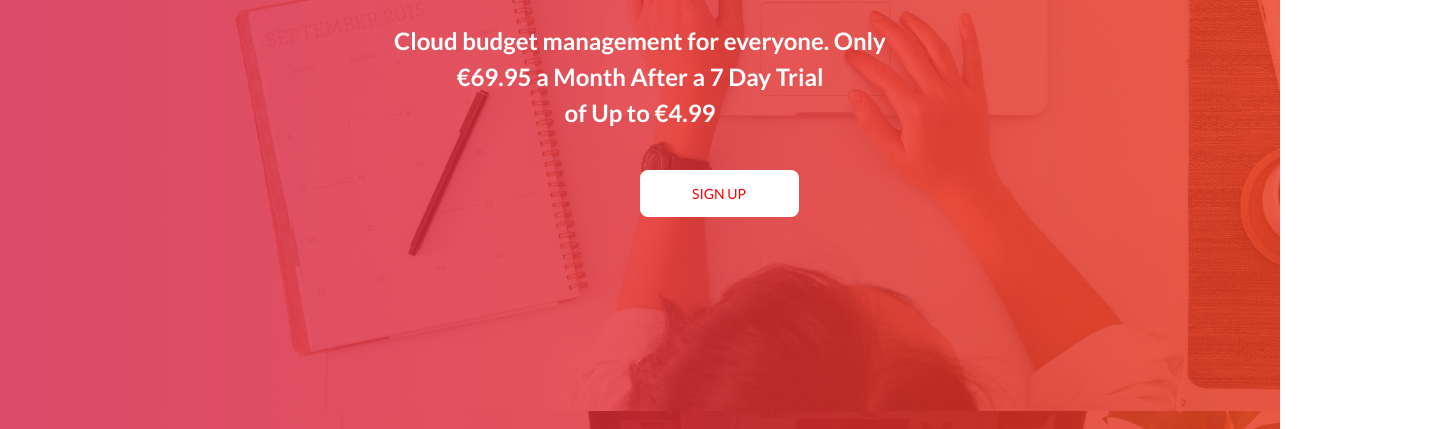
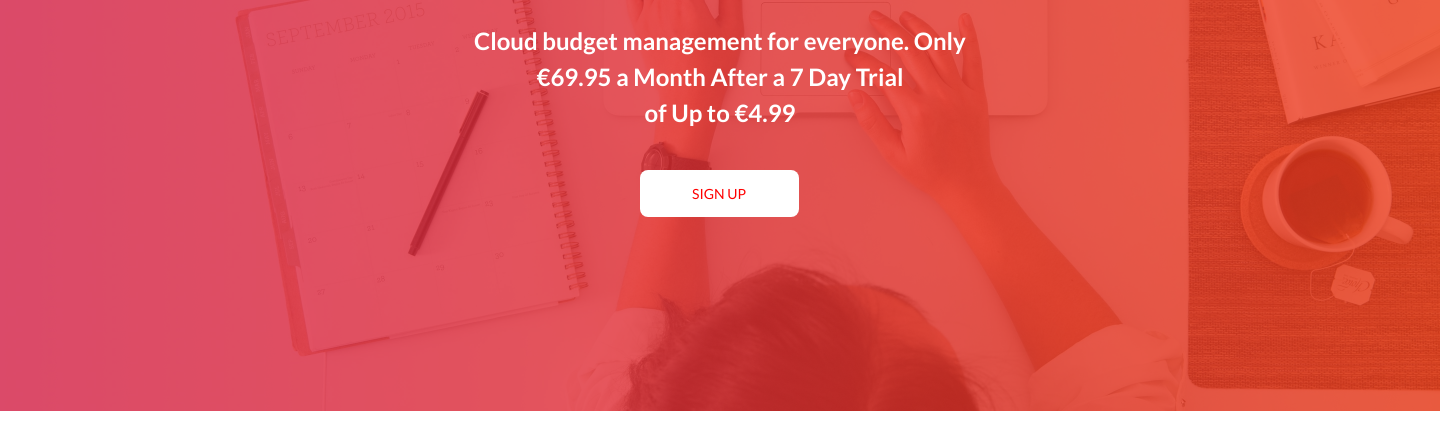
Before and after one commit to Kolia1996/homework1, a plain HTML site: page index.html in a window 1280 px wide. Shown: the part 371-800 px from the top of the page, 1440 px wide, since content can reach past the window. Drawn offline with Linux system fonts and the light colour scheme.

Commit message:
Update style.css

```diff
--- a/style.css
+++ b/style.css
@@ -2,9 +2,9 @@ html,body {
 	font-family: "Lato";
 	background-image: url('./3.png');
 	font-size: 14px;
-	max-width: 1440px;
+	width: 1440px;
     height: 782px;
-	background-image: no-repeat;
+	background-repeat: no-repeat;
 }
 .menu{
 	display: flex;
```
